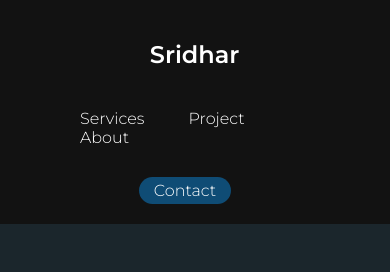
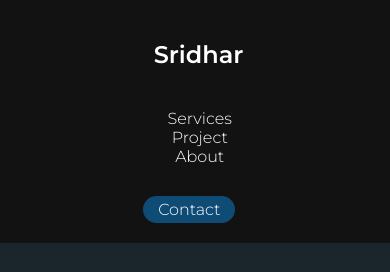
Before and after one commit to floating-dynamo/SimpleDarkThemeWebSite, a plain HTML site: page index.html in a window 390 px wide. Shown: the top 272 px of the page. Drawn offline with Linux system fonts and the light colour scheme.

Commit message:
Update styles.css
Additional changes to improve responsiveness.

```diff
--- a/styles.css
+++ b/styles.css
@@ -24,7 +24,14 @@ header {
 }
 @media (max-width: 1080px) {
   .logo {
-    margin-left: 25.6%;
+    margin-left: 26.6%;
+  }
+  .list {
+    margin-left: 25%;
+    display: flex;
+    flex-direction: column;
+    align-items: center;
+    justify-content: center;
   }
 }
 .list li {
@@ -45,7 +52,7 @@ a {
 }
 @media (max-width: 1080px) {
   .Button {
-    margin: 10px 70px 0 35.6%;
+    margin: 10px 70px 0 36.7%;
   }
 }
 .Button:hover {
```
